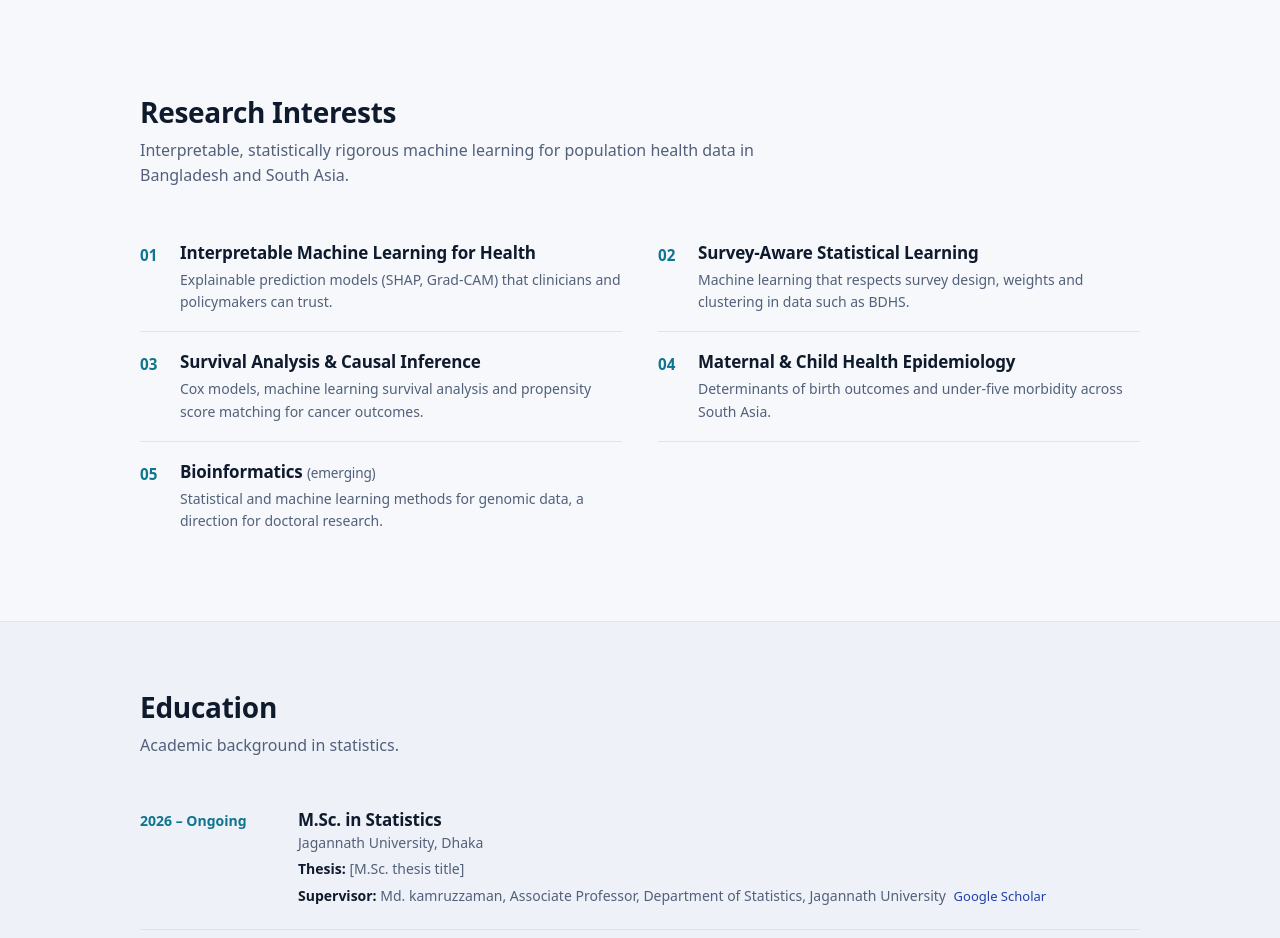
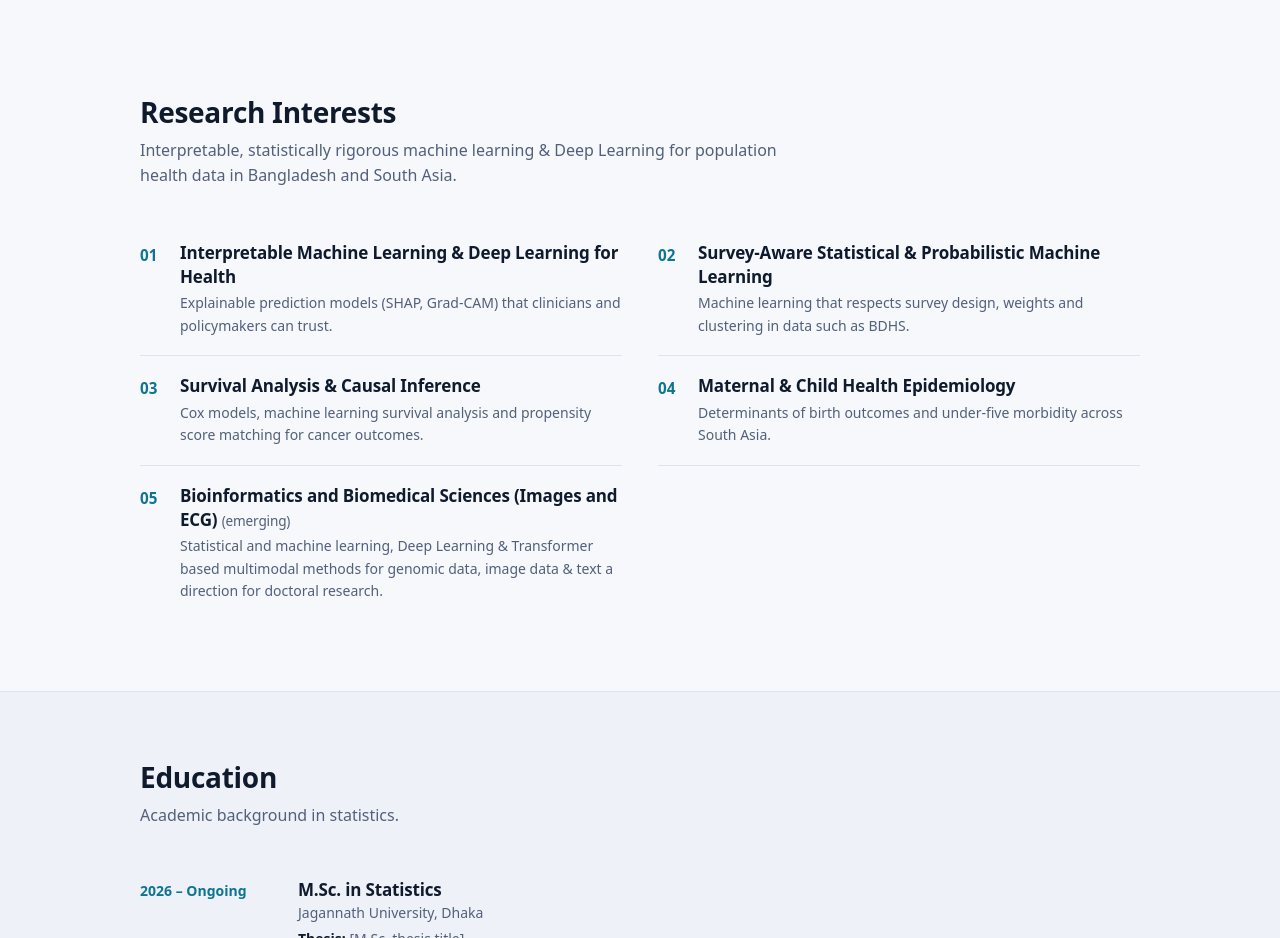
Before and after one commit to samrat1699/samratdev, a plain HTML site: page index.html in a window 1280 px wide. Shown: the part 800-1738 px from the top of the page. Drawn offline with Linux system fonts and the light colour scheme.

Commit message:
update info

```diff
--- a/index.html
+++ b/index.html
@@ -73,13 +73,13 @@
 <section id="interests">
  <div class="wrap">
   <h2>Research Interests</h2>
-  <p class="sub">Interpretable, statistically rigorous machine learning for population health data in Bangladesh and South Asia.</p>
+  <p class="sub">Interpretable, statistically rigorous machine learning & Deep Learning for population health data in Bangladesh and South Asia.</p>
   <ol class="ri-list">
-   <li><span class="rn">01</span><div><h3>Interpretable Machine Learning for Health</h3><p>Explainable prediction models (SHAP, Grad-CAM) that clinicians and policymakers can trust.</p></div></li>
-   <li><span class="rn">02</span><div><h3>Survey-Aware Statistical Learning</h3><p>Machine learning that respects survey design, weights and clustering in data such as BDHS.</p></div></li>
+   <li><span class="rn">01</span><div><h3>Interpretable Machine Learning & Deep Learning for Health</h3><p>Explainable prediction models (SHAP, Grad-CAM) that clinicians and policymakers can trust.</p></div></li>
+   <li><span class="rn">02</span><div><h3>Survey-Aware Statistical & Probabilistic Machine Learning</h3><p>Machine learning that respects survey design, weights and clustering in data such as BDHS.</p></div></li>
    <li><span class="rn">03</span><div><h3>Survival Analysis &amp; Causal Inference</h3><p>Cox models, machine learning survival analysis and propensity score matching for cancer outcomes.</p></div></li>
    <li><span class="rn">04</span><div><h3>Maternal &amp; Child Health Epidemiology</h3><p>Determinants of birth outcomes and under-five morbidity across South Asia.</p></div></li>
-   <li><span class="rn">05</span><div><h3>Bioinformatics <small>(emerging)</small></h3><p>Statistical and machine learning methods for genomic data, a direction for doctoral research.</p></div></li>
+   <li><span class="rn">05</span><div><h3>Bioinformatics and Biomedical Sciences (Images and ECG) <small>(emerging)</small></h3><p>Statistical and machine learning, Deep Learning & Transformer based multimodal methods for genomic data, image data & text a direction for doctoral research.</p></div></li>
   </ol>
  </div>
 </section>
```
